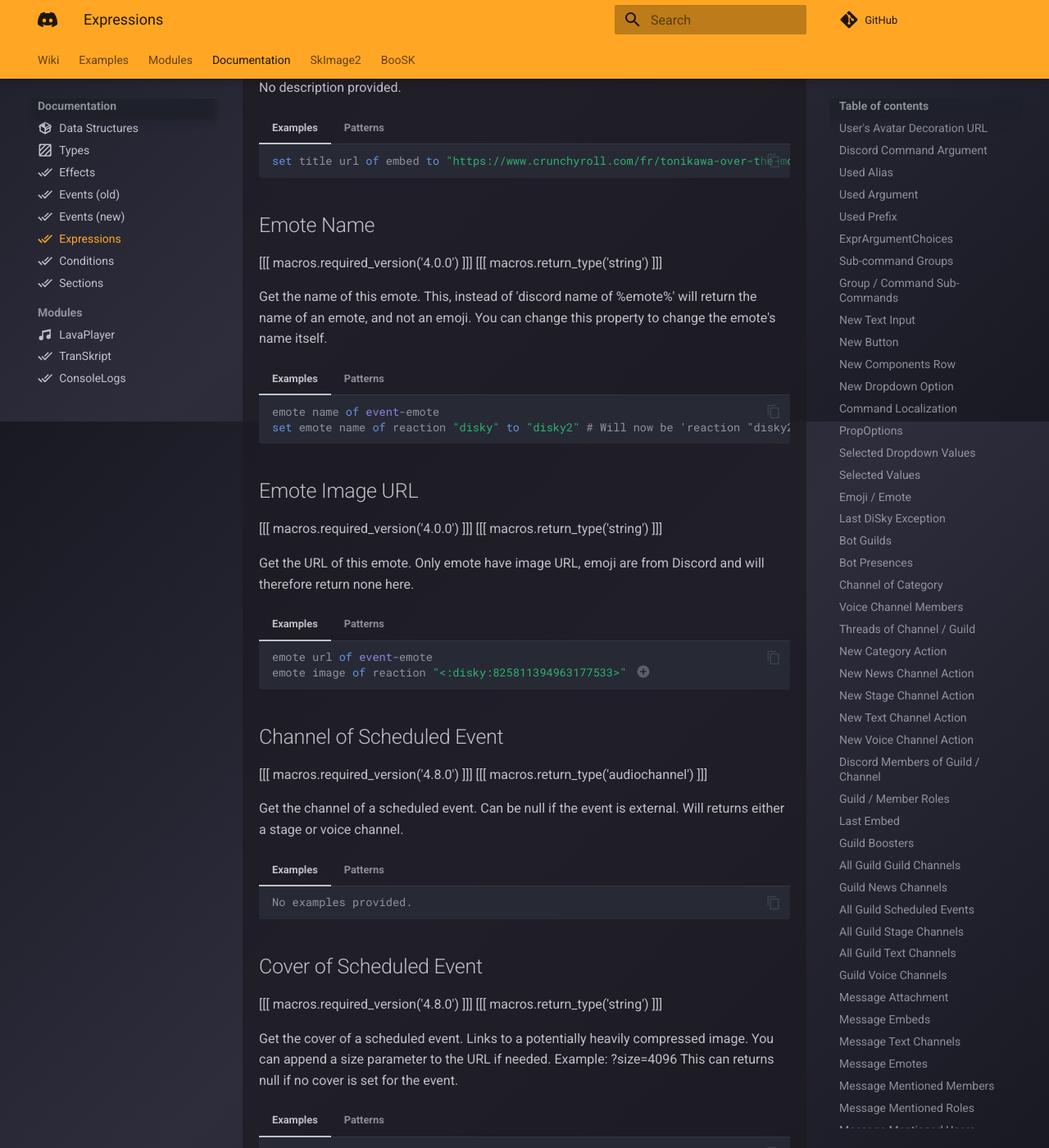
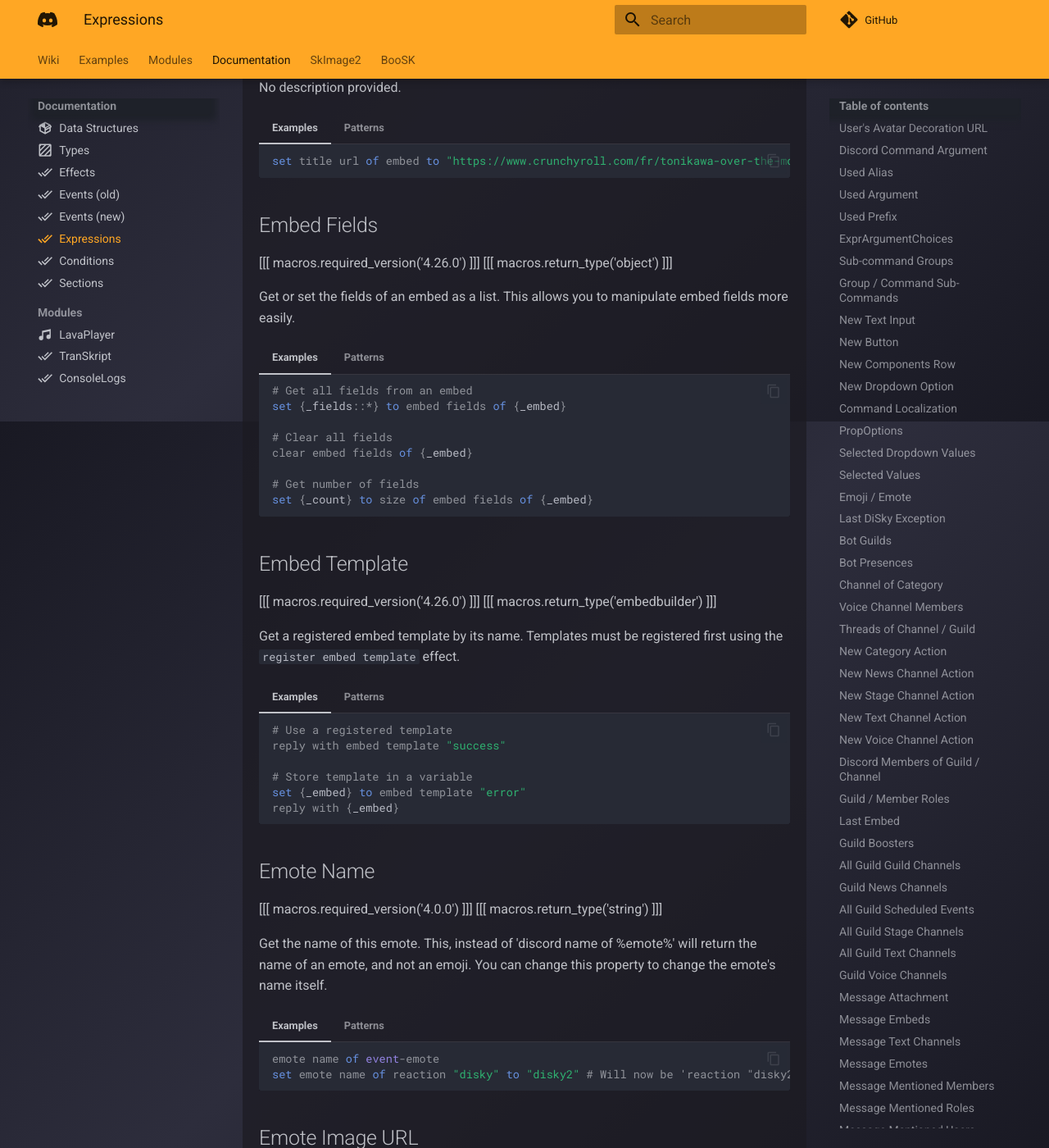
Before and after one commit to DiSkyOrg/Documentation, an MkDocs documentation site: the page built from docs/docs/expressions.md, in a window 1280 px wide and 1400 px high, scrolled down 45528 px. Shown: the whole window at 82% size. Built offline with MkDocs 1.6.1 and Material for MkDocs 9.7.7, drawn with Linux system fonts in a browser that asks for light colours; emoji names are drawn with the system emoji font; comment, search, counter and statistics services are not loaded; the version menu is left out; some of the changed text lies outside the part shown.

Commit message:
Update patterns documentation for v4.26.0 features
Co-authored-by: ItsTheSky <50667548+ItsTheSky@users.noreply.github.com>

````diff
--- a/docs/docs/expressions.md
+++ b/docs/docs/expressions.md
@@ -3007,6 +3007,57 @@ No description provided.
     %embedbuilder%'[s] title url
     ```
 
+## Embed Fields
+
+[[[ macros.required_version('4.26.0') ]]]
+[[[ macros.return_type('object') ]]]
+
+Get or set the fields of an embed as a list. This allows you to manipulate embed fields more easily.
+
+=== "Examples"
+
+    ```applescript
+    # Get all fields from an embed
+    set {_fields::*} to embed fields of {_embed}
+
+    # Clear all fields
+    clear embed fields of {_embed}
+
+    # Get number of fields
+    set {_count} to size of embed fields of {_embed}
+    ```
+
+=== "Patterns"
+
+    ```applescript
+    [the] [embed] fields of %embedbuilder%
+    %embedbuilder%'[s] [embed] fields
+    ```
+
+## Embed Template
+
+[[[ macros.required_version('4.26.0') ]]]
+[[[ macros.return_type('embedbuilder') ]]]
+
+Get a registered embed template by its name. Templates must be registered first using the `register embed template` effect.
+
+=== "Examples"
+
+    ```applescript
+    # Use a registered template
+    reply with embed template "success"
+
+    # Store template in a variable
+    set {_embed} to embed template "error"
+    reply with {_embed}
+    ```
+
+=== "Patterns"
+
+    ```applescript
+    [the] [embed] template %string%
+    ```
+
 ## Emote Name
 
 [[[ macros.required_version('4.0.0') ]]]
@@ -3557,6 +3608,30 @@ This is a specific element of the bot, so it can be used in the bots event.
     %member%'[s] [member] [member] join date
     ```
 
+## Member Boost Time
+
+[[[ macros.required_version('4.26.0') ]]]
+[[[ macros.return_type('date') ]]]
+
+Get the date when a member started boosting the guild. Returns none if the member is not currently boosting.
+
+=== "Examples"
+
+    ```applescript
+    set {_boostTime} to boost time of event-member
+    if {_boostTime} is set:
+        reply with "You've been boosting since %{_boostTime}%!"
+    else:
+        reply with "You're not currently boosting this server."
+    ```
+
+=== "Patterns"
+
+    ```applescript
+    [the] [member] boost[ing] (time|date) of %member%
+    %member%'[s] [member] boost[ing] (time|date)
+    ```
+
 ## Member Nickname
 
 [[[ macros.required_version('4.0.0') ]]]
````
Also changed, not shown: docs/docs/effects.md (+51 -4 lines), docs/messages/advanced-messages.md (+21 -0 lines), docs/messages/simple-messages.md (+18 -0 lines).
